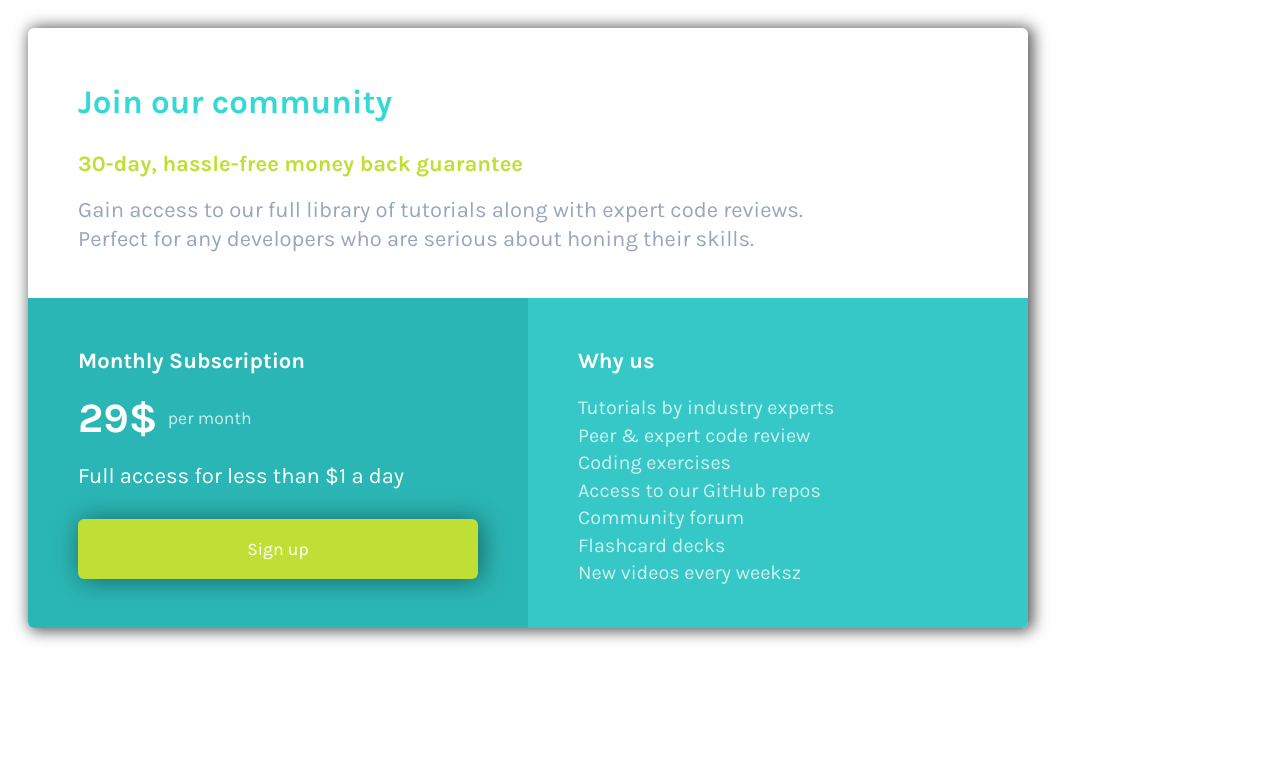
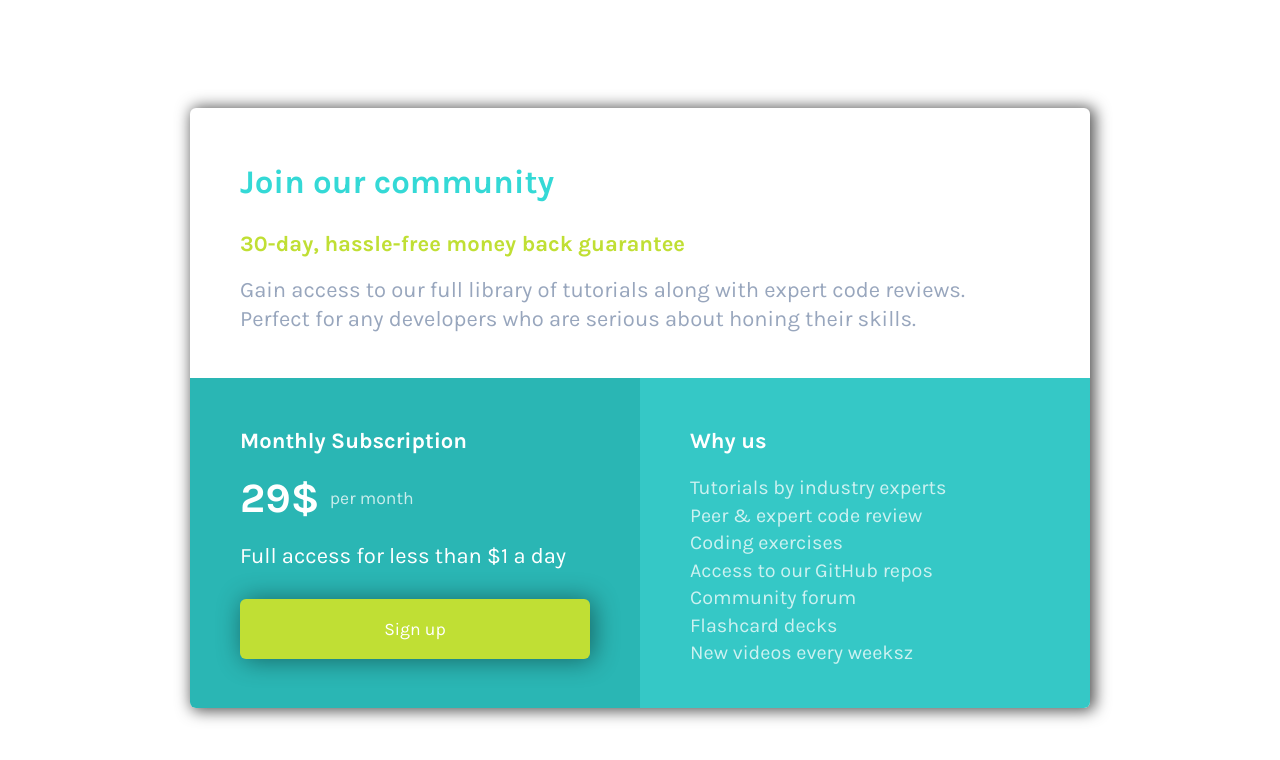
Before and after one commit to nhatanh120604/Single-price-grid-component-Frontend-Mentor, a plain HTML site: page index.html in a window 1280 px wide. Drawn offline with Linux system fonts and the light colour scheme.

Commit message:
Update styles.css

```diff
--- a/styles.css
+++ b/styles.css
@@ -3,6 +3,14 @@ html{
     box-sizing: border-box;
     font-family: 'Karla', sans-serif;
     font-size: 22px;
+}
+
+body
+{
+justify-content: center;
+display: flex;
+align-items: center;
+min-height: 100vh;
 }
 
 h2,h4,p{
@@ -18,11 +26,10 @@ body{
 }
 
 #container{
-    width: 1000px;
-    height: 600px;
+
     box-shadow: 3px 1px 15px 2px rgba(0,0,0,0.67);
     border-radius: 6px;
-    overflow: hidden;
+
 }
 
 #top-section{
@@ -44,7 +51,7 @@ body{
     display: inline-block;
 
     height: 100%;
-    width: 50%;
+    width: 100%;
     vertical-align: top;
     background-color: #2ab6b4;
     padding: 50px;
@@ -54,7 +61,7 @@ body{
     display: inline-block;
     padding: 50px;
     height: 100%;
-    width: 50%;
+    width: 100%;
     vertical-align: top;
     background-color: #35c8c6;
 }
@@ -126,3 +133,15 @@ ul{
     font-size: 0.9rem;
     line-height: 1.25rem;
 }
+
+@media (min-width: 800px){
+    #container{
+        width: 900px;
+        height: 600px;
+        overflow: hidden;
+    }
+
+    #left-box,#right-box{
+        width: 50%;
+    }
+}
```
